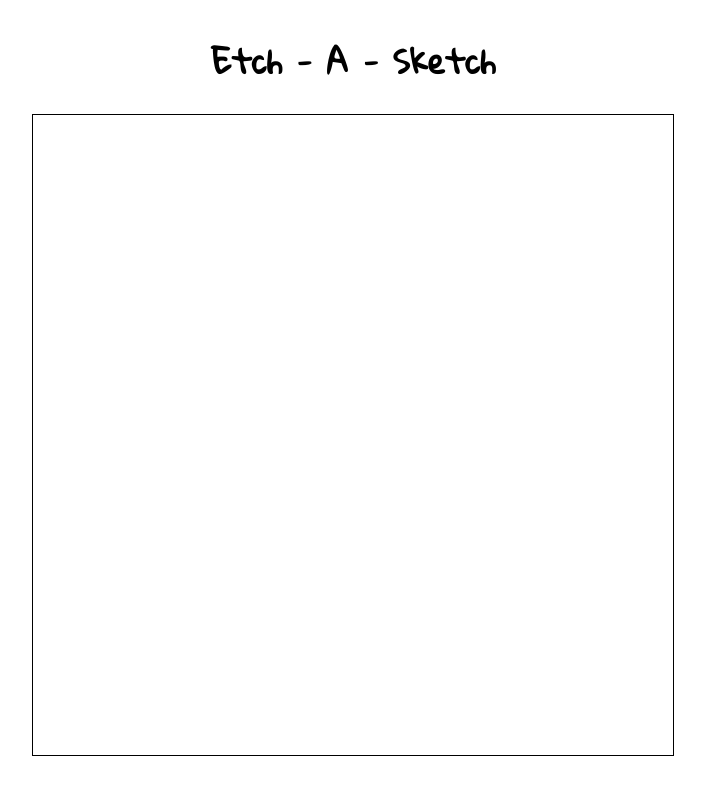
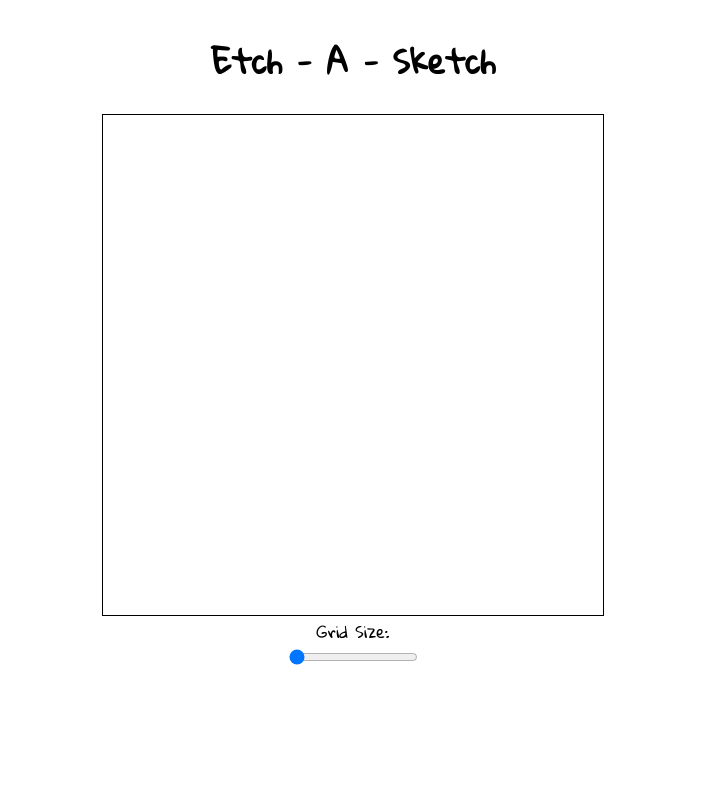
Before and after one commit to JaydenWN/odin-Etch-A-Sketch, a plain HTML site: page index.html in a window 1280 px wide. Shown: the whole page, without its empty margins (287-992 px from the left). Drawn offline with Linux system fonts and the light colour scheme.

Commit message:
Create Grids based on Range input

```diff
--- a/app.js
+++ b/app.js
@@ -1,10 +1,30 @@
 const gridContainer = document.querySelector('#gridContainer')
 const rows = document.querySelectorAll('.row')
+
+//Set Size Grid
+const rangeInput = document.querySelector('#rangeInput')
+let pixelSize;
+
+rangeInput.addEventListener('mouseup', ()=>{
+    //Remove old grid
+   for(let i = gridContainer.childNodes.length - 1; i >= 0; i--){
+    gridContainer.removeChild(gridContainer.childNodes[i])
+   }
+   //Create new grid
+   pixelSize = rangeInput.value * 10
+   newGrid(rangeInput.value * 10, rangeInput.value * 10)
+   addPixelListener()
+   console.log(rangeInput.value)
+})
+
+
 
 //Creates a pixel to then be added to a row
 function createPixel(){
     let pixel = document.createElement('div')
     pixel.classList.add('pixel')
+    pixel.style.setProperty('min-width', `calc(500px / ${pixelSize})`)
+    pixel.style.setProperty('min-height', `calc(500px / ${pixelSize})`)
     return pixel
 }
 
@@ -22,13 +42,17 @@ function newGrid(numRows, numCols){
     }
 
 }
-newGrid(16,16)
+newGrid(10,10)
 
-pixelList = document.querySelectorAll('.pixel')
-console.log(pixelList)
 
-pixelList.forEach(e => {
-    e.addEventListener('click', ()=>{
-        e.classList.toggle('pixelPressed')
-    })
-});
+
+function addPixelListener(){
+    pixelList = document.querySelectorAll('.pixel')
+    pixelList.forEach(e => {
+        e.addEventListener('mouseover', ()=>{
+            e.classList.toggle('pixelPressed')
+        })
+    });
+}
+
+console.log(500 / pixelSize)
--- a/index.html
+++ b/index.html
@@ -16,5 +16,8 @@
     <div id="gridContainer">
 
     </div>
+    <label for="gridSize">Grid Size:</label>
+    <input type="range" name="gridSize" id="rangeInput" value="0" min="1" max="10">
+
 </body>
 </html>
--- a/styles.css
+++ b/styles.css
@@ -7,6 +7,10 @@ body{
 
 }
 #gridContainer{
+    min-width: 500px;
+    min-height: 500px;
+    max-width: 500px;
+    max-height: 500px;
     border: 1px solid black;
 }
 .row{
@@ -15,11 +19,7 @@ body{
 }
 
 .pixel{
-    min-width: 40px;
-    max-width: 40px;
-    min-height: 40px;
     display: inline-flex;
-
 }
 
 .pixel:hover{
@@ -28,3 +28,6 @@ body{
 .pixelPressed{
     background-color: black;
 }
+#rangeInput{
+
+}
```
